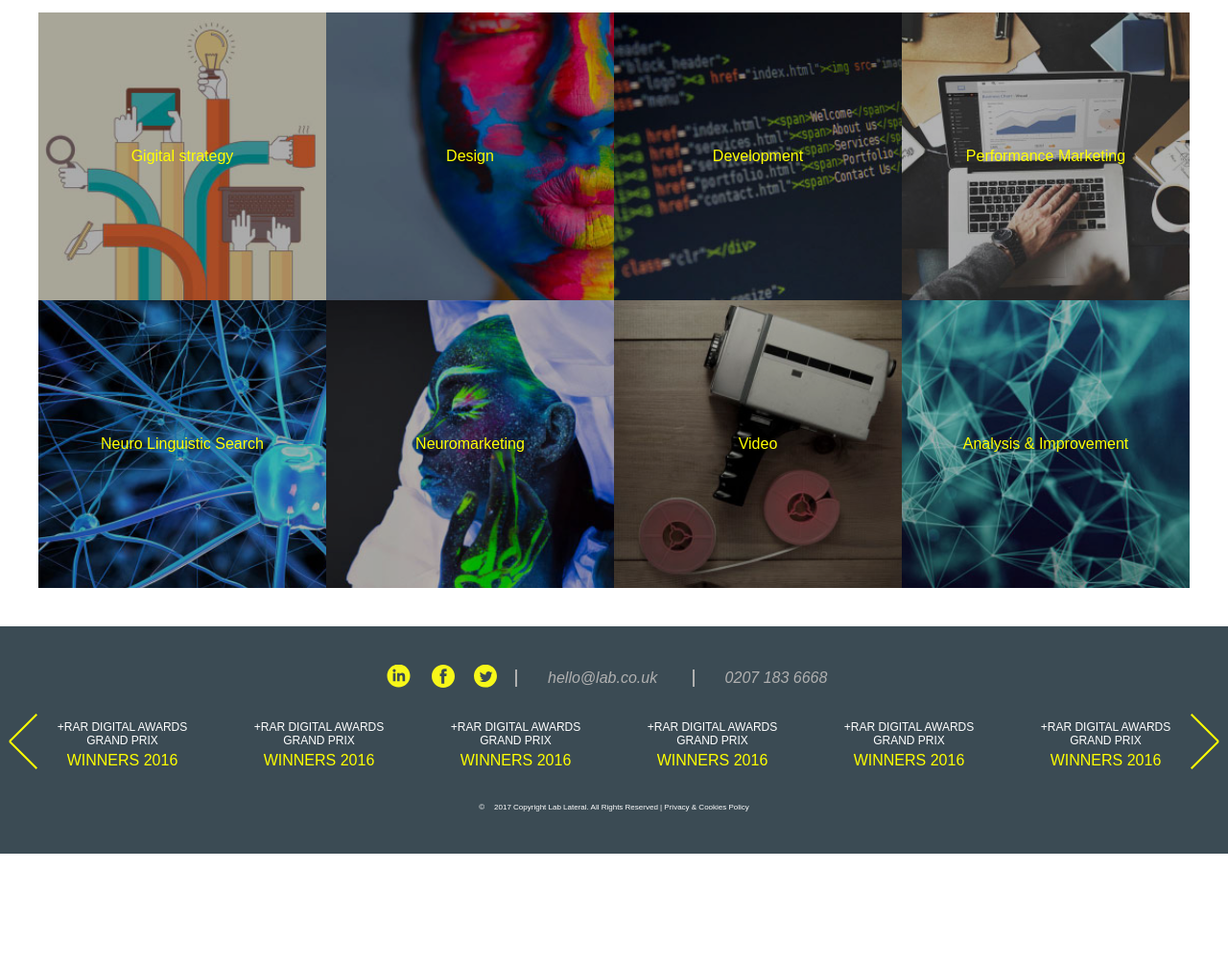
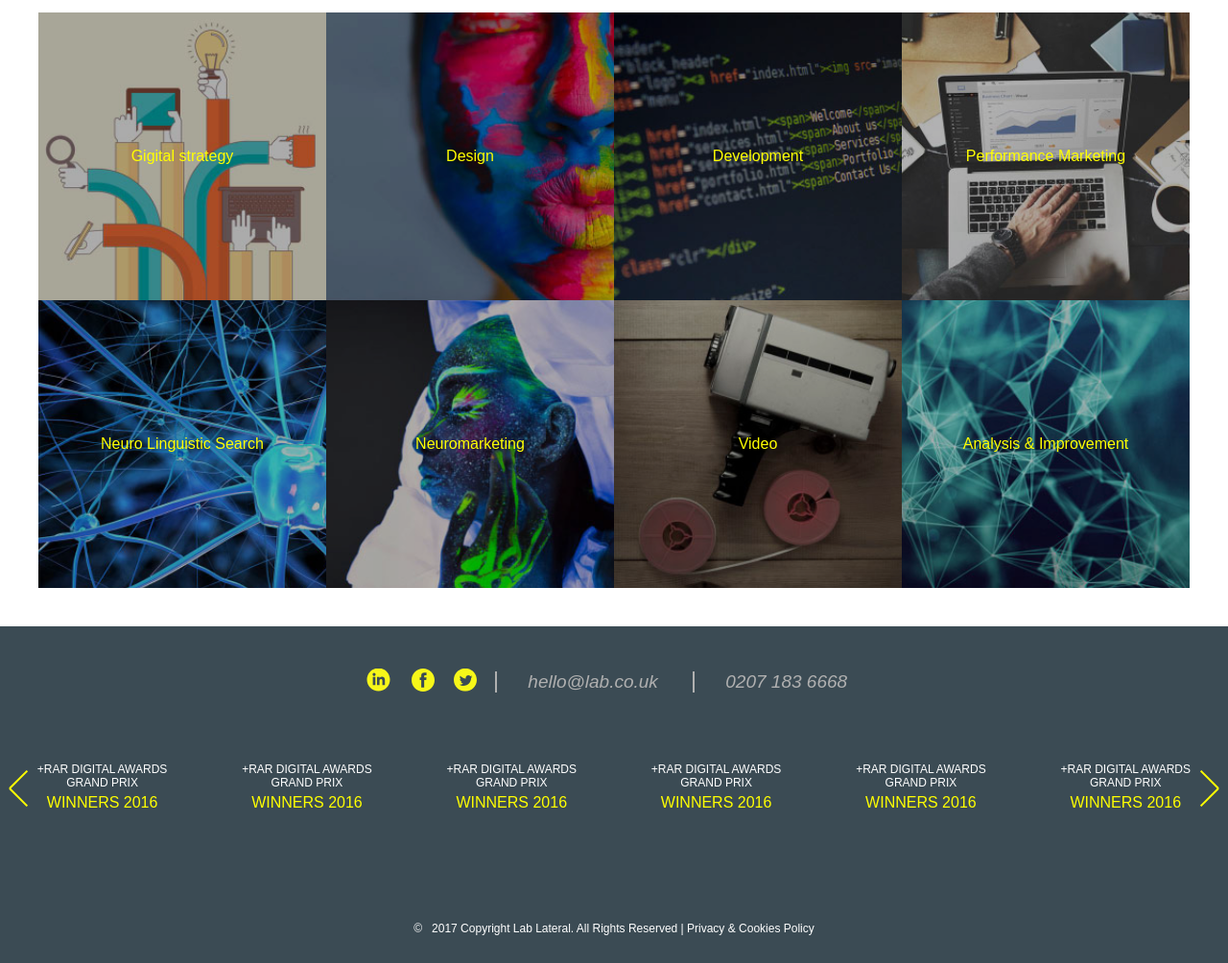
Before and after one commit to maresergiu/lab, a website: page public/index.html in a window 1280 px wide. Shown: the part 531-1535 px from the top of the page at 96% size. Before the commit the page ends 1421 px from the top, so only its background shows below. Drawn offline with Linux system fonts and the light colour scheme.

Commit message:
feature/footer-mod: markup, css and functionality

```diff
--- a/assets/css/global.css
+++ b/assets/css/global.css
@@ -76,7 +76,7 @@ figure { display: block; }
 /* float */
 .left { float: left; }
 .right { float: right; }
-.cf { clear: both; overflow: auto; }
+.cf:after { content: ""; clear: both; display: table; }
 
 /* icons */
 .icon { width: 100%; max-width: 50px; height: 100%; max-height: 50px; }
@@ -135,17 +135,21 @@ figure { display: block; }
     .nav .nav-holder .nav-element.anim { animation: lab-global-slideUp-smooth var(--fast-transition); }
 }
 
-#site-footer { position: relative; overflow: hidden; background-color: var(--sixth-color); text-align: center; padding: 40px 25px;
-    .contacts .contact-element { vertical-align: middle;
-        .social-nav { padding: 0 5px;
-            .platform { padding: 0 10px; }
+#site-footer { position: relative; overflow: hidden; background-color: var(--sixth-color); text-align: center; padding: 44px 0 25px;
+    .contacts { padding-bottom: 40px;
+        .contact-element { vertical-align: middle;
+            .social-nav { padding: 0 5px;
+                .platform { padding: 0 10px;
+                    .cta { display: inline-block; }
+                }
+            }
+            .contact-detail { padding: 0 32px; border-left: 2px solid var(--seventh-color); color: var(--seventh-color); font-size: 19px; font-size: 1.9rem; }
+            .contact-detail:hover,
+            .contact-detail:focus { color: var(--second-color); }
         }
-        .contact-detail { padding: 0 32px; border-left: 2px solid var(--seventh-color); color: var(--seventh-color); }
-        .contact-detail:hover,
-        .contact-detail:focus { color: var(--second-color); }
     }
 
-    .mod-carousel { position: static; overflow: hidden;
+    .mod-carousel { position: relative; overflow: hidden;
         .slide-container { background-color: transparent; }
         .slide-container .slide { padding: 30px 0;
             .text { margin: 0; }
@@ -153,18 +157,23 @@ figure { display: block; }
             .text.year { color: var(--second-color); }
         }
     }
-    .mod-carousel > fieldset .step { display: block; border-color: transparent; }
-    .mod-carousel > fieldset .step:after,
-    .mod-carousel > fieldset .step:before { content: ''; position: absolute; top: 50%; ; right: 0; width: 40px; height: 2px; background-color: var(--second-color); transform: rotate(45deg); transform-origin: right; }
-    .mod-carousel > fieldset .step:before { transform: rotate(-45deg); transform-origin: right;  }
-    .mod-carousel > fieldset .step.prev:after,
-    .mod-carousel > fieldset .step.prev:before { right: auto; left: 0; transform-origin: left; }
+    .mod-carousel > fieldset {
+        .step { display: block; border-color: transparent; }
+        .step:after,
+        .step:before { content: ''; position: absolute; top: 50%; ; right: 0; width: 26px; height: 2px; background-color: var(--second-color); transform: rotate(45deg); transform-origin: right; }
+        .step:before { transform: rotate(-45deg); transform-origin: right;  }
+        .step.prev,
+        .step.next { top: 50%; }
+        .step.prev:after,
+        .step.prev:before { right: auto; left: 0; transform-origin: left; }
+    }
     .mod-carousel > .pagination-controls { display: none !important; }
 
-    .copyright { display: inline-block; margin: 0 auto; }
-    .copyright .property,
-    .copyright .value { display: inline-block; margin: 0; padding: 0; color: var(--first-color); text-align: left; font-size: 8px; font-size: 0.8rem; }
-    .copyright .value { padding-left: 10px; }
+    .copyright { display: inline-block; margin: 0 auto; padding: 85px 10px 0;
+        .property,
+        .value { display: inline-block; margin: 0; padding: 0; color: var(--first-color); text-align: left; font-size: 12px; font-size: 1.2rem; }
+        .value { padding-left: 10px; }
+    }
 }
 
 /* media queries
@@ -194,6 +203,27 @@ figure { display: block; }
             }
         }
     }
+
+    #site-footer .contacts { padding-bottom: 50px; }
+}
+
+@media only screen and (--mobile-viewport) {
+    #site-footer {
+        .content { display: flex; flex-direction: column-reverse; padding: 14px 0 7px; }
+        .contacts { padding: 28px 0 50px;
+            .contact-element { display: block;
+                .social-nav ul { text-align: center;
+                    .platform { float: none; }
+                }
+                .contact-detail { display: block; padding: 10px 0 0; border: none; }
+            }
+        }
+        .copyright { padding: 0 40px;
+            .value { width: calc(100% - 10px); padding-left: 0; text-align: center; }
+            .value,
+            .property { font-size: 10px; font-size: 1rem; }
+        }
+    }
 }
 
 /* global animations */
--- a/public/assets/css/global.css
+++ b/public/assets/css/global.css
@@ -48,7 +48,7 @@ header, section, footer, aside, nav, main, article, figure { display: block; }
 /* float */
 .left { float: left; }
 .right { float: right; }
-.cf { clear: both; overflow: auto; }
+.cf:after { content: ""; clear: both; display: table; }
 /* icons */
 .icon { width: 100%; max-width: 50px; height: 100%; max-height: 50px; }
 .icon svg { width: 100%; height: auto; }
@@ -89,14 +89,16 @@ header, section, footer, aside, nav, main, article, figure { display: block; }
 #site-header .nav .nav-holder .nav-element .link:hover:after,
 #site-header .nav .nav-holder .nav-element .link:focus:after { -webkit-transform: scaleX( 1 ); -moz-transform: scaleX( 1 ); -ms-transform: scaleX( 1 ); -o-transform: scaleX( 1 ); transform: scaleX( 1 ); }
 #site-header .nav .nav-holder .nav-element.anim { -webkit-animation: lab-global-slideUp-smooth .3s; -moz-animation: lab-global-slideUp-smooth .3s; -o-animation: lab-global-slideUp-smooth .3s; animation: lab-global-slideUp-smooth .3s; }
-#site-footer { position: relative; overflow: hidden; background-color: #3b4b54; text-align: center; padding: 40px 25px; }
+#site-footer { position: relative; overflow: hidden; background-color: #3b4b54; text-align: center; padding: 44px 0 25px; }
+#site-footer .contacts { padding-bottom: 40px; }
 #site-footer .contacts .contact-element { vertical-align: middle; }
 #site-footer .contacts .contact-element .social-nav { padding: 0 5px; }
 #site-footer .contacts .contact-element .social-nav .platform { padding: 0 10px; }
-#site-footer .contacts .contact-element .contact-detail { padding: 0 32px; border-left: 2px solid #b0b0b0; color: #b0b0b0; }
+#site-footer .contacts .contact-element .social-nav .platform .cta { display: inline-block; }
+#site-footer .contacts .contact-element .contact-detail { padding: 0 32px; border-left: 2px solid #b0b0b0; color: #b0b0b0; font-size: 19px; font-size: 1.9rem; }
 #site-footer .contacts .contact-element .contact-detail:hover,
 #site-footer .contacts .contact-element .contact-detail:focus { color: #ff0; }
-#site-footer .mod-carousel { position: static; overflow: hidden; }
+#site-footer .mod-carousel { position: relative; overflow: hidden; }
 #site-footer .mod-carousel .slide-container { background-color: transparent; }
 #site-footer .mod-carousel .slide-container .slide { padding: 30px 0; }
 #site-footer .mod-carousel .slide-container .slide .text { margin: 0; }
@@ -104,13 +106,15 @@ header, section, footer, aside, nav, main, article, figure { display: block; }
 #site-footer .mod-carousel .slide-container .slide .text.year { color: #ff0; }
 #site-footer .mod-carousel > fieldset .step { display: block; border-color: transparent; }
 #site-footer .mod-carousel > fieldset .step:after,
-#site-footer .mod-carousel > fieldset .step:before { content: ''; position: absolute; top: 50%; right: 0; width: 40px; height: 2px; background-color: #ff0; -webkit-transform: rotate( 45deg ); -moz-transform: rotate( 45deg ); -ms-transform: rotate( 45deg ); -o-transform: rotate( 45deg ); transform: rotate( 45deg ); -webkit-transform-origin: right; -moz-transform-origin: right; -ms-transform-origin: right; -o-transform-origin: right; transform-origin: right; }
+#site-footer .mod-carousel > fieldset .step:before { content: ''; position: absolute; top: 50%; right: 0; width: 26px; height: 2px; background-color: #ff0; -webkit-transform: rotate( 45deg ); -moz-transform: rotate( 45deg ); -ms-transform: rotate( 45deg ); -o-transform: rotate( 45deg ); transform: rotate( 45deg ); -webkit-transform-origin: right; -moz-transform-origin: right; -ms-transform-origin: right; -o-transform-origin: right; transform-origin: right; }
 #site-footer .mod-carousel > fieldset .step:before { -webkit-transform: rotate( -45deg ); -moz-transform: rotate( -45deg ); -ms-transform: rotate( -45deg ); -o-transform: rotate( -45deg ); transform: rotate( -45deg ); -webkit-transform-origin: right; -moz-transform-origin: right; -ms-transform-origin: right; -o-transform-origin: right; transform-origin: right; }
+#site-footer .mod-carousel > fieldset .step.prev,
+#site-footer .mod-carousel > fieldset .step.next { top: 50%; }
 #site-footer .mod-carousel > fieldset .step.prev:after,
 #site-footer .mod-carousel > fieldset .step.prev:before { right: auto; left: 0; -webkit-transform-origin: left; -moz-transform-origin: left; -ms-transform-origin: left; -o-transform-origin: left; transform-origin: left; }
 #site-footer .mod-carousel > .pagination-controls { display: none !important; }
-#site-footer .copyright { display: inline-block; margin: 0 auto; }
-#site-footer .copyright .property, #site-footer .copyright .value { display: inline-block; margin: 0; padding: 0; color: #fff; text-align: left; font-size: 8px; font-size: .8rem; }
+#site-footer .copyright { display: inline-block; margin: 0 auto; padding: 85px 10px 0; }
+#site-footer .copyright .property, #site-footer .copyright .value { display: inline-block; margin: 0; padding: 0; color: #fff; text-align: left; font-size: 12px; font-size: 1.2rem; }
 #site-footer .copyright .value { padding-left: 10px; }
 /* media queries
    ------------- */
@@ -130,6 +134,18 @@ header, section, footer, aside, nav, main, article, figure { display: block; }
  #site-header .nav { position: absolute; top: 100%; left: 0; width: 100%; max-width: 100%; height: 100vh; -webkit-transform: translateY( -100% ); -moz-transform: translateY( -100% ); -ms-transform: translateY( -100% ); -o-transform: translateY( -100% ); transform: translateY( -100% ); -webkit-transition: .3s; -o-transition: .3s; -moz-transition: .3s; transition: .3s; z-index: -1; }
  #site-header .nav .nav-holder .nav-element { display: block; text-align: center; float: none; }
  #site-header .nav .nav-holder .nav-element .link { color: #ff0; }
+ #site-footer .contacts { padding-bottom: 50px; }
+}
+@media only screen and (max-width: 576px) {
+ #site-footer .content { display: -webkit-box; display: -webkit-flex; display: -moz-box; display: -ms-flexbox; display: flex; -webkit-box-orient: vertical; -webkit-box-direction: reverse; -webkit-flex-direction: column-reverse; -moz-box-orient: vertical; -moz-box-direction: reverse; -ms-flex-direction: column-reverse; flex-direction: column-reverse; padding: 14px 0 7px; }
+ #site-footer .contacts { padding: 28px 0 50px; }
+ #site-footer .contacts .contact-element { display: block; }
+ #site-footer .contacts .contact-element .social-nav ul { text-align: center; }
+ #site-footer .contacts .contact-element .social-nav ul .platform { float: none; }
+ #site-footer .contacts .contact-element .contact-detail { display: block; padding: 10px 0 0; border: none; }
+ #site-footer .copyright { padding: 0 40px; }
+ #site-footer .copyright .value { width: -webkit-calc( 100% - 10px ); width: -moz-calc( 100% - 10px ); width: calc( 100% - 10px ); padding-left: 0; text-align: center; }
+ #site-footer .copyright .value, #site-footer .copyright .property { font-size: 10px; font-size: 1rem; }
 }
 /* global animations */
 @-webkit-keyframes lab-global-slideUp {
--- a/public/index.html
+++ b/public/index.html
@@ -208,6 +208,7 @@
     </div>
     <footer id="site-footer">
         <h2 class="hidden-accessibility">Footer</h2>
+        <div class="content">
             <ul class="contacts cf">
                 <li class="contact-element">
                     <nav class="social-nav">
@@ -267,13 +268,16 @@
             <div class="mod-carousel">
                 <fieldset aria-label="Carousel buttons" aria-controls="carousel">
                     <!--Playback buttons - keep hidden (if necessary) but present for accessibility-->
-                <button class="playback stop" data-playback="stop" aria-label="Pause slideshow" tabindex="0"></button>
-                <button class="playback play" data-playback="play" aria-label="Play slideshow" tabindex="0"></button>
+                    <button class="playback stop" data-playback="stop" aria-label="Pause slideshow"
+                        tabindex="0"></button>
+                    <button class="playback play" data-playback="play" aria-label="Play slideshow"
+                        tabindex="0"></button>
                     <button class="step next" data-direction="right" tabindex="0" aria-label="Next slide"></button>
                     <button class="step prev" data-direction="left" tabindex="0" aria-label="Previous slide"></button>
                 </fieldset>
                 <span class="loader"></span>
-            <fieldset class="pagination-controls" role="tablist" aria-label="Carousel slides" aria-controls="carousel">
+                <fieldset class="pagination-controls" role="tablist" aria-label="Carousel slides"
+                    aria-controls="carousel">
                 </fieldset>
                 <div class="viewport">
                     <div class="slide-container" aria-live="polite">
@@ -305,6 +309,7 @@
                     </div>
                 </div>
             </div>
+        </div>
         <dl class="copyright cf">
             <dt class="property left" title="Copyright">&copy;</dt>
             <dd class="value left">2017 Copyright Lab Lateral. All Rights Reserved | Privacy & Cookies Policy</dd>
```
Lines whose indentation alone changed are shown as unchanged.
